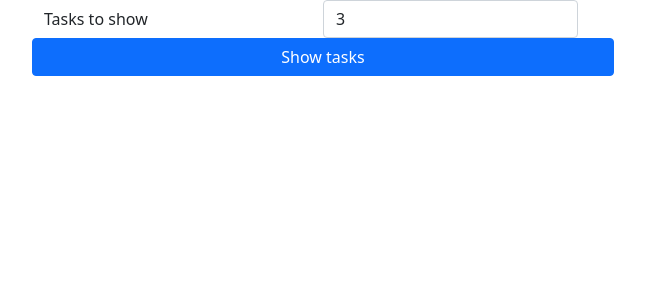
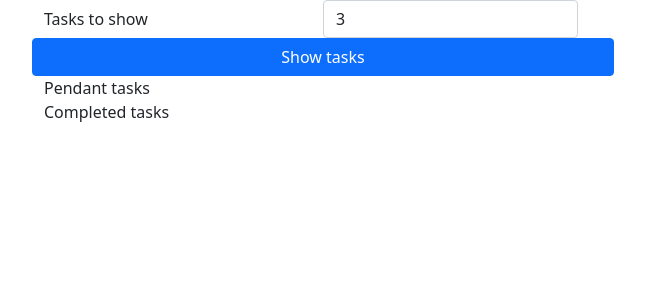
Before and after one commit to gabrieljcandia/tasks-ui, a React (Create React App) app: page / in a window 1280 px wide. Shown: the top 300 px of the page, without its empty margins (38-683 px from the left). Built offline with nearby package versions, Linux system fonts and the light colour scheme.

Commit message:
Show completed and uncompleted tasks in separate groups

```diff
--- a/src/components/taskListView/TaskListView.js
+++ b/src/components/taskListView/TaskListView.js
@@ -7,10 +7,35 @@ import TaskQuery from "../taskQuery/TaskQuery";
 
 const TaskListView = () => {
   const tasks = useSelector(selectTasks);
+  const completedTasks = tasks.filter(task => task.completed);
+  const pendantTasks = tasks.filter(task => !task.completed);
 
   return (
     <Container>
       <TaskQuery/>
+
+      <TaskList
+        tasks={pendantTasks}
+        title={'Pendant tasks'}
+      />
+
+      <TaskList
+        tasks={completedTasks}
+        title={'Completed tasks'}
+      />
+    </Container>
+  );
+}
+
+const TaskList = ({title, tasks}) => {
+  return (
+    <div>
+      <Row>
+        <span>
+          {title}
+        </span>
+      </Row>
+
       <Row>
         {tasks.map(task => (
           <Task
@@ -21,7 +46,7 @@ const TaskListView = () => {
           />
         ))}
       </Row>
-    </Container>
+    </div>
   );
 }
 
```
